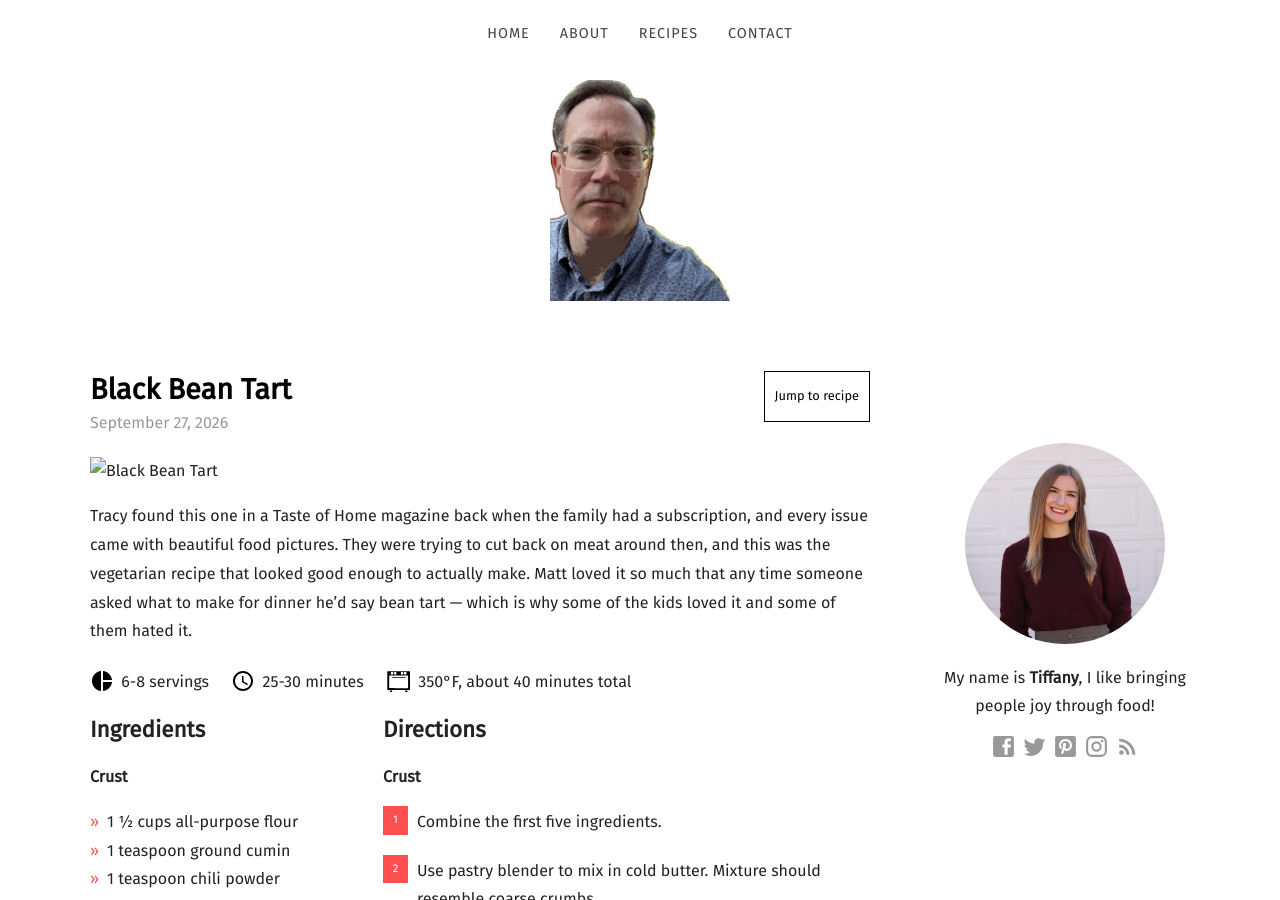
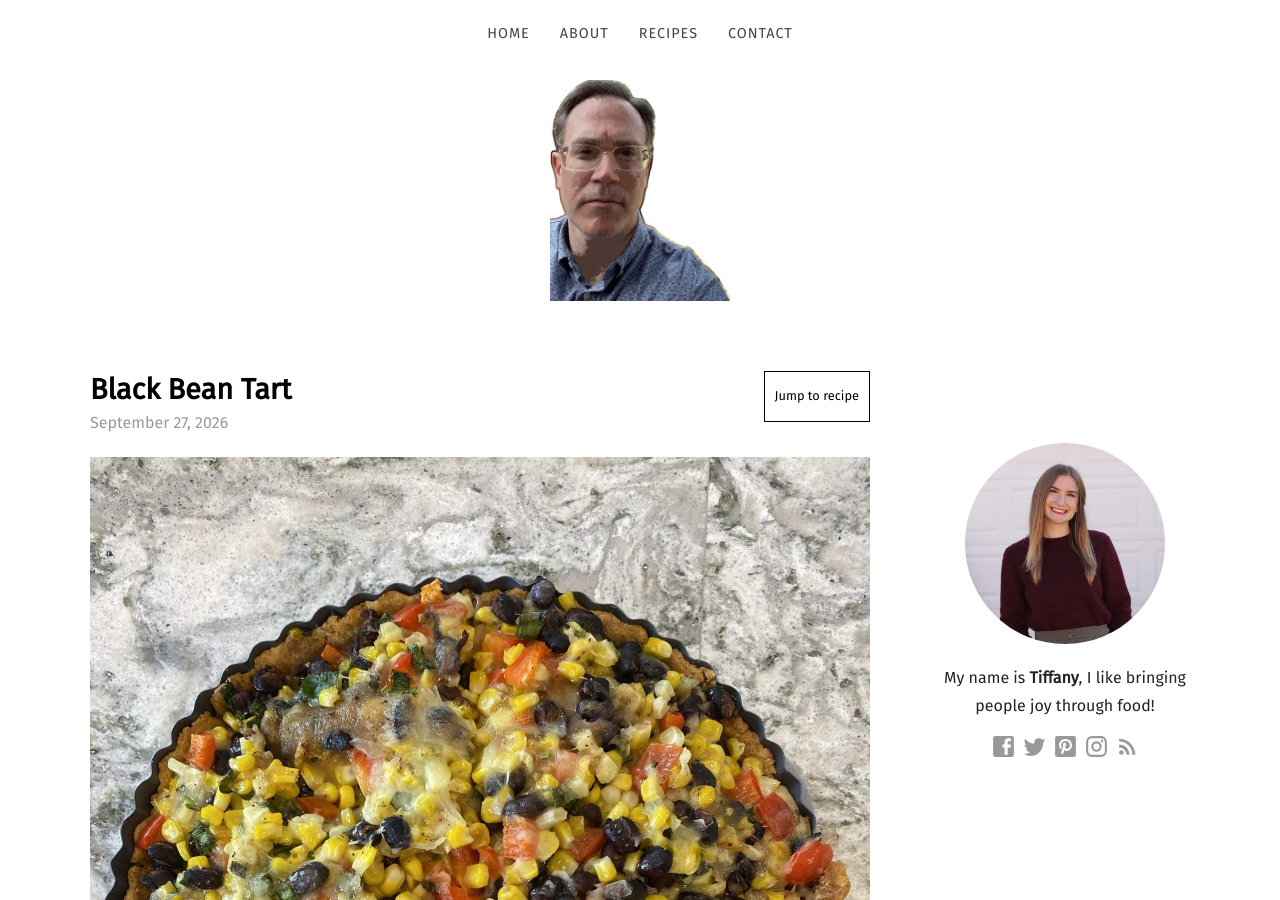
Before and after one commit to tiffanyspackman/tiffanyspackman.github.io, a Jekyll site: the page built from _posts/2026-09-27-black-bean-tart.md, in a window 1280 px wide and 900 px high. Built offline with Jekyll 4.4.1, drawn with Linux system fonts in a browser that asks for light colours; nearby versions of some CDN libraries; some web fonts are replaced.

Commit message:
Add the featured image to Black Bean Tart
Sam's photo of the finished tart. Processed: 2160x2880 / 4.1MB -> 1560x2080 /
486KB, EXIF stripped. Fills the blank tile the post had on /recipes/ and
becomes the post hero image.

```diff
--- a/_posts/2026-09-27-black-bean-tart.md
+++ b/_posts/2026-09-27-black-bean-tart.md
@@ -3,7 +3,7 @@ date: 2026-09-27
 title: Black Bean Tart
 categories:
   - Mains
-featured_image:
+featured_image: /images/black-bean-tart/black-bean-tart.jpg
 recipe:
   servings: 6-8 servings
   prep: 25-30 minutes
```
Also changed, not shown: images/black-bean-tart/black-bean-tart.jpg (added).
